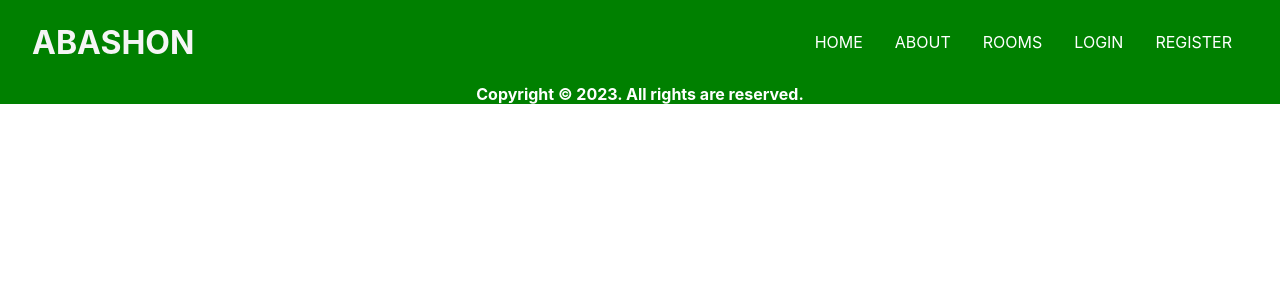
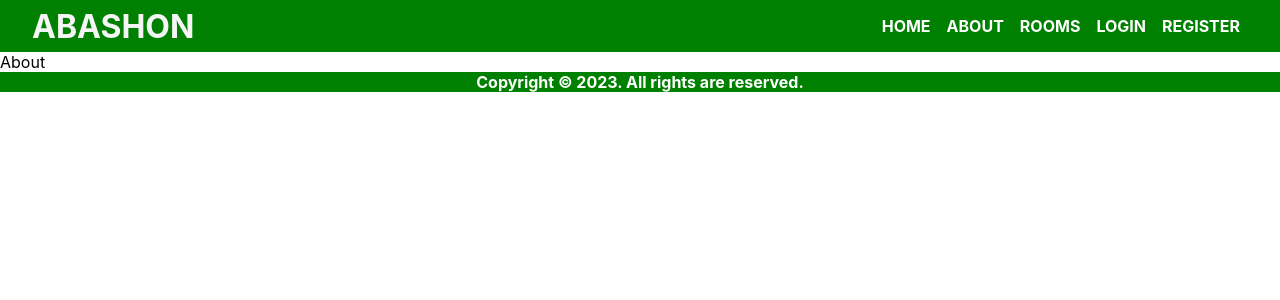
Before and after one commit to raihan-mahmud-talukder/abashon, a React (Create React App) app in the folder client/: page /about in a window 1280 px wide. Shown: the top 300 px of the page. Built offline with nearby package versions, Linux system fonts and the light colour scheme.

Commit message:
navigation

```diff
--- a/client/src/components/Header.jsx
+++ b/client/src/components/Header.jsx
@@ -1,6 +1,13 @@
-import { NavLink } from 'react-router-dom'
+import { NavLink, Route, Routes } from "react-router-dom"
+import { Home } from "../screens/Home"
+import { About } from "../screens/About"
+import { Rooms } from "../screens/Rooms"
+import { Login } from "../screens/Login"
+import { Register } from "../screens/Register"
+
 export const Header = () => {
     return (
+        <>
             <header>
                 <h1>Abashon</h1>
                 <menu>
@@ -13,5 +20,13 @@ export const Header = () => {
                     </ul>
                 </menu>
             </header>
+            <Routes>
+                <Route path="/" element={<Home />} />
+                <Route path="/about" element={<About />} />
+                <Route path="/rooms" element={<Rooms />} />
+                <Route path="/login" element={<Login />} />
+                <Route path="/register" element={<Register />} />
+            </Routes>
+        </>
     )
 }
--- a/client/src/index.css
+++ b/client/src/index.css
@@ -24,10 +24,10 @@ header {
   justify-content: space-between;
   text-transform: uppercase;
   padding: 0 2rem;
-  /* position: fixed; */
-  top: 0;
-  left: 0;
-  right: 0;
+}
+
+header h1 {
+  margin: 0;
 }
 
 header ul {
@@ -38,16 +38,18 @@ header ul {
 
 header li {
   list-style: none;
-  padding: 0 1rem;
+  padding: 0 0.5rem;
 }
 
 header a {
   text-decoration: none;
   color: white;
+  font-weight: bold;
 }
 
 menu {
   padding: 0;
+  margin: 0;
 }
 
 footer {
```
Also changed, not shown: client/src/screens/About.jsx (+4 -3 lines). Lines whose indentation alone changed are shown as unchanged.
